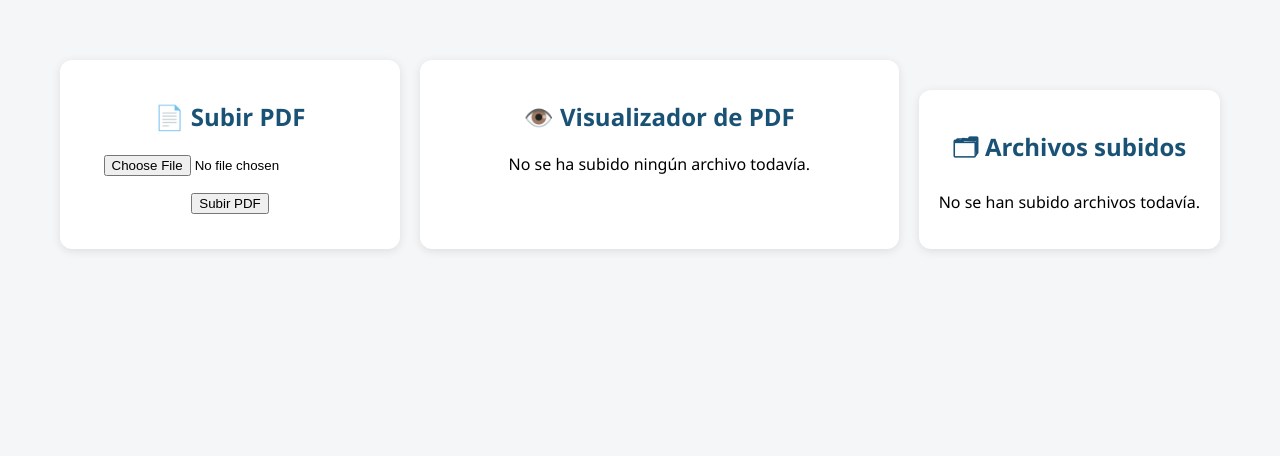
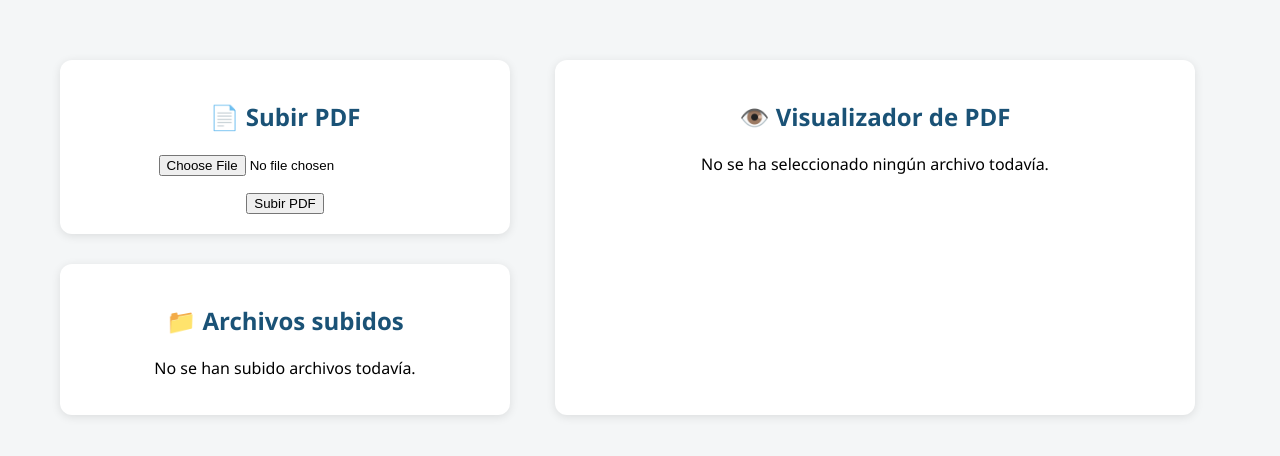
Before and after one commit to faustofi1262/neon-pdf-chatbot, a Flask app: page /panel in a window 1280 px wide. Shown: the part 61-517 px from the top of the page. Run offline with Flask 3, Linux system fonts and the light colour scheme; the visitor is signed in with stand-in values (Sample User, id 1); data that the repository does not hold is empty; some libraries are stand-ins or nearby versions.

```diff
--- a/templates/panel.html
+++ b/templates/panel.html
@@ -81,8 +81,11 @@
 
   <div style="display: flex; flex-wrap: wrap; justify-content: center; gap: 20px; padding: 20px;">
 
-    <!-- Recuadro izquierdo: formulario para subir PDF -->
-    <div class="card" style="flex: 1; min-width: 300px; max-width: 400px;">
+    <!-- 🟦 COLUMNA IZQUIERDA -->
+    <div style="flex: 1; min-width: 300px; max-width: 450px;">
+
+      <!-- 📤 Subir PDF -->
+      <div class="card">
         <h2>📄 Subir PDF</h2>
         <form method="POST" enctype="multipart/form-data" action="/subir_pdf">
           <input type="file" name="archivo_pdf" accept="application/pdf" required style="margin-bottom: 15px;">
@@ -91,23 +94,9 @@
         </form>
       </div>
 
-    <!-- Recuadro derecho: visor de PDF -->
-    <div class="card" style="flex: 2; min-width: 400px;">
-      <h2>👁️ Visualizador de PDF</h2>
-      {% if ultimo_pdf %}
-        <iframe
-          src="{{ url_for('static', filename='uploads/' + ultimo_pdf) if ultimo_pdf else '' }}"
-          width="100%"
-          height="500px"
-          style="border: 1px solid #ccc;">
-        </iframe>
-      {% else %}
-        <p>No se ha subido ningún archivo todavía.</p>
-      {% endif %}
-    </div>
-    <div class="card" style="margin-top: 30px; max-width: 90%; margin-left: auto; margin-right: auto;">
-  <h2>🗂 Archivos subidos</h2>
-
+      <!-- 🗂 Archivos Subidos -->
+      <div class="card" style="margin-top: 30px;">
+        <h2>📁 Archivos subidos</h2>
         {% if lista_pdfs %}
           <table style="width: 100%; border-collapse: collapse;">
             <thead>
@@ -132,7 +121,6 @@
                   </td>
                   <td style="padding: 8px; border: 1px solid #ccc;">
                     <a href="{{ url_for('ver_pdf', nombre_archivo=pdf[1]) }}">👁 Ver</a>
-              <!-- Aquí puedes agregar: <a href="/entrenar/{{ pdf[0] }}">⚙ Entrenar</a> -->
                   </td>
                 </tr>
               {% endfor %}
@@ -143,6 +131,20 @@
         {% endif %}
       </div>
     </div>
+
+    <!-- 🟥 COLUMNA DERECHA: visor -->
+    <div class="card" style="flex: 2; min-width: 400px;">
+      <h2>👁️ Visualizador de PDF</h2>
+      {% if ultimo_pdf %}
+        <iframe
+          src="{{ url_for('static', filename='uploads/' + ultimo_pdf) }}"
+          width="100%" height="500px" style="border: 1px solid #ccc;"></iframe>
+      {% else %}
+        <p>No se ha seleccionado ningún archivo todavía.</p>
+      {% endif %}
+    </div>
+
+  </div>
 </main>
   </body>
 </html>
```
Lines whose indentation alone changed are shown as unchanged.
